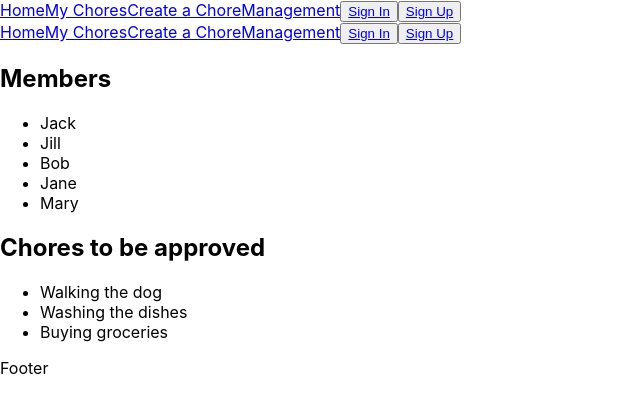
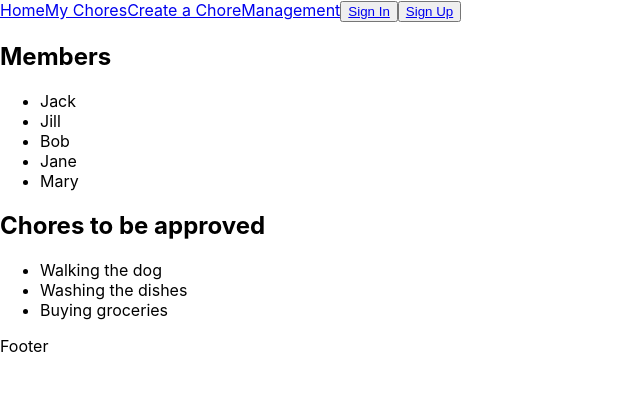
Before and after one commit to Human437/chore-up-client, a React (Create React App) app: page /management in a window 1280 px wide. Shown: the top 412 px of the page, without its empty margins (0-640 px from the left). Built offline with nearby package versions, Linux system fonts and the light colour scheme.

Commit message:
Refactored nav bar

```diff
--- a/src/create-a-chore/create-a-chore.js
+++ b/src/create-a-chore/create-a-chore.js
@@ -13,14 +13,6 @@ export default class CreateAChore extends React.Component {
   render(){
     return(
       <>
-        <nav role="navigation">
-          <Link to="./../index.html">Home</Link>
-          <Link to= './my-chores.html'>My Chores</Link>
-          <Link to= './createAChore.html'>Create a Chore</Link>
-          <Link to= './managementPage.html'>Management</Link>
-          <button><Link to="./sign-in.html">Sign In</Link></button>
-          <button><Link to="./sign-up.html">Sign Up</Link></button>
-        </nav>
         <main role="main">
           <header>
             <h1>Create a new chore</h1>
--- a/src/management/management.js
+++ b/src/management/management.js
@@ -13,14 +13,6 @@ export default class Management extends React.Component {
   render(){
     return(
       <>
-        <nav role="navigation">
-          <Link to="./../index.html">Home</Link>
-          <Link to= './my-chores.html'>My Chores</Link>
-          <Link to= './createAChore.html'>Create a Chore</Link>
-          <Link to= './managementPage.html'>Management</Link>
-          <button><Link to="./sign-in.html">Sign In</Link></button>
-          <button><Link to="./sign-up.html">Sign Up</Link></button>
-        </nav>
         <main role="main">
           <h2>Members</h2>
           {/* Only admins of the family should be able to see this page and manage users
--- a/src/my-chores/my-chores.js
+++ b/src/my-chores/my-chores.js
@@ -13,14 +13,6 @@ export default class MyChores extends React.Component {
   render(){
     return(
       <>
-        <nav role="navigation">
-          <Link to="./../index.html">Home</Link>
-          <Link to= './my-chores.html'>My Chores</Link>
-          <Link to= './createAChore.html'>Create a Chore</Link>
-          <Link to= './managementPage.html'>Management</Link>
-          <button><Link to="./sign-in.html">Sign In</Link></button>
-          <button><Link to="./sign-up.html">Sign Up</Link></button>
-        </nav>
         <main role="main">
           <h2>Chores</h2>
           <ul>
```
